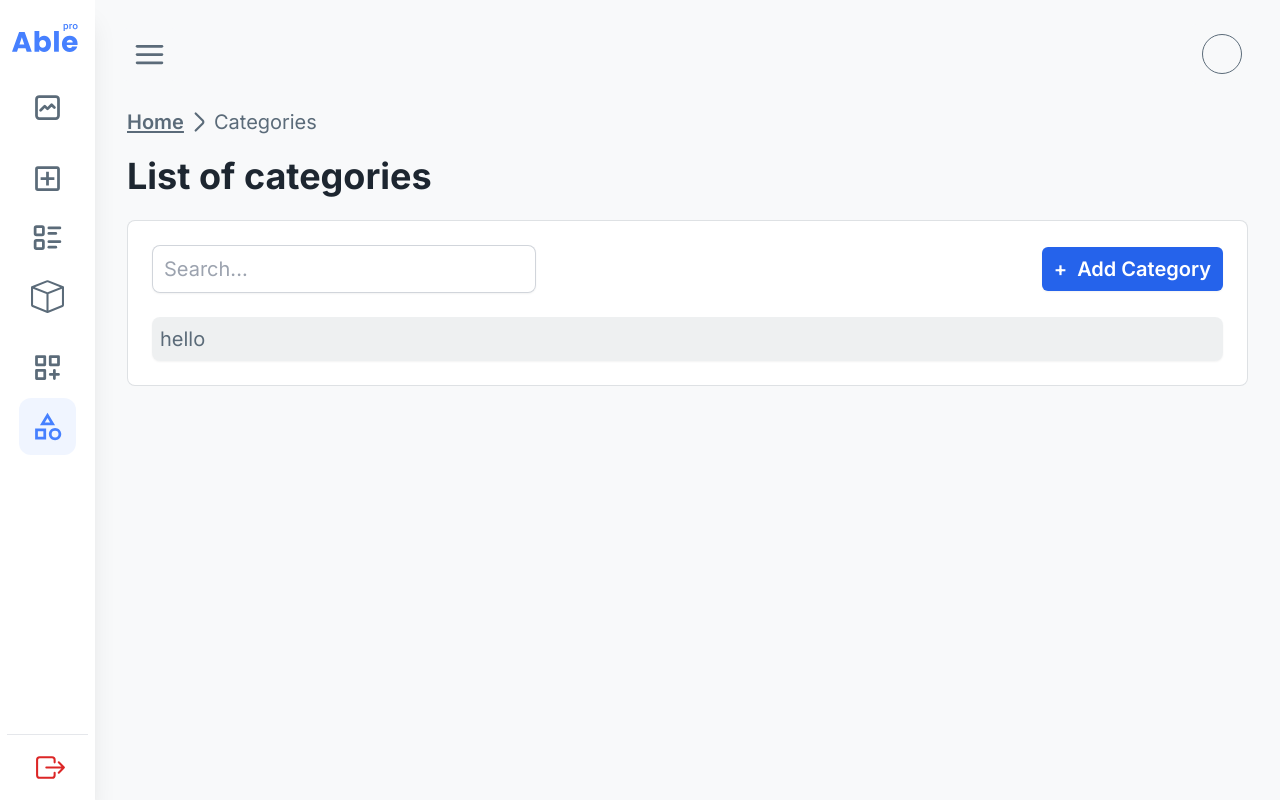
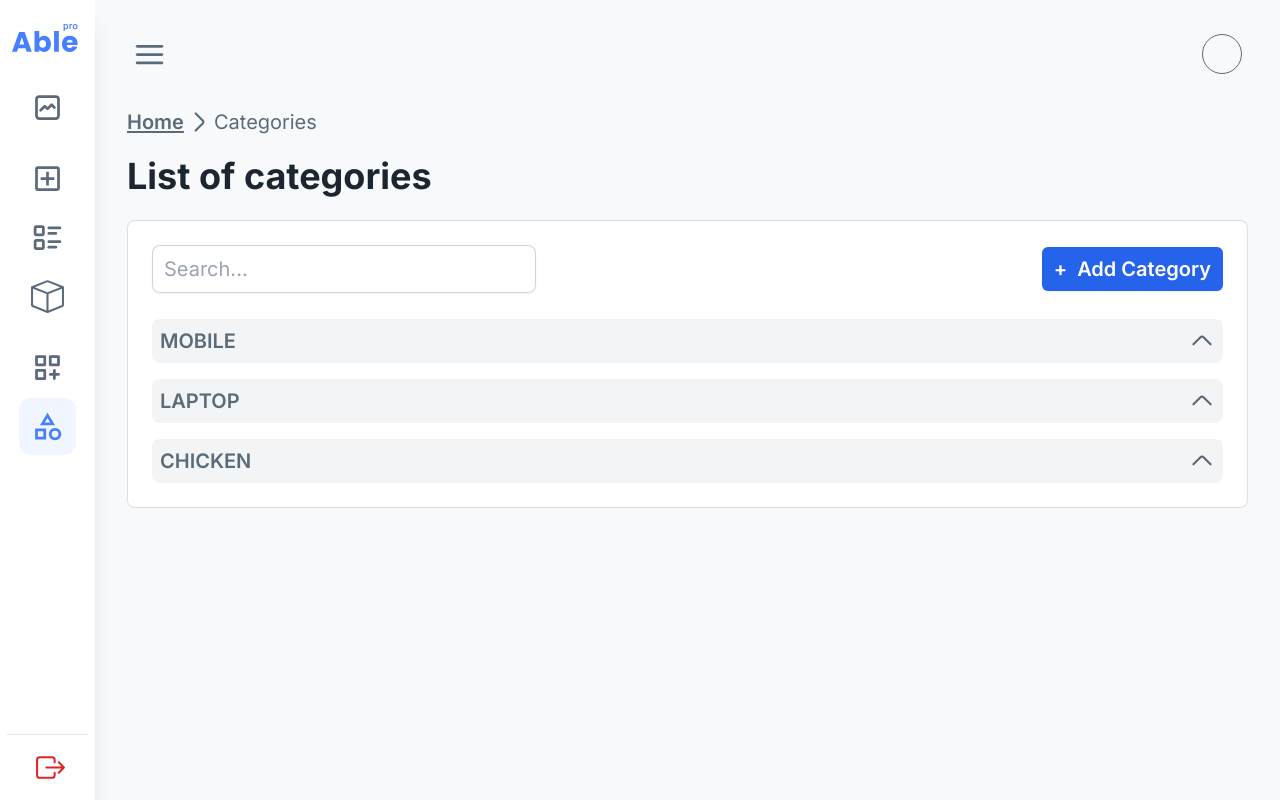
Before and after one commit to saeidsh777/Online-Shop--Group-Development-, a Next.js app: page /dashboard/categories in a window 1280 px wide. Built offline with nearby package versions, Linux system fonts and the light colour scheme.

Commit message:
Added: three example of category boxes

```diff
--- a/app/dashboard/(category)/categories/page.jsx
+++ b/app/dashboard/(category)/categories/page.jsx
@@ -1,3 +1,4 @@
+import CategoryBox from '@/components/Boxes/CategoryBox';
 import DashboardBox from '@/components/Boxes/DashboardBox';
 import DashboardBTN from '@/components/Buttons/Dashboard/DashboardBTN';
 import DashboardInput from '@/components/Inputs/DashboardInput/DashboardInput';
@@ -25,8 +26,25 @@ const page = () => {
                         </DashboardBTN>
                     </Link>
                 </div>
-                <div className="relative rounded-lg shadow-sm bg-dashboard-text/10 p-2">
-                    hello
+                <div className="flex flex-col gap-2 425:gap-2.5 sm:gap-3 896:gap-3.5">
+                    <CategoryBox name="Mobile">
+                        Lorem ipsum dolor sit, amet consectetur adipisicing
+                        elit. Nobis praesentium quod odit voluptates
+                        accusantium, natus ab fugiat blanditiis? Voluptates,
+                        est.
+                    </CategoryBox>
+                    <CategoryBox name="Laptop">
+                        Lorem ipsum dolor sit, amet consectetur adipisicing
+                        elit. Nobis praesentium quod odit voluptates
+                        accusantium, natus ab fugiat blanditiis? Voluptates,
+                        est.
+                    </CategoryBox>
+                    <CategoryBox name="chicken">
+                        Lorem ipsum dolor sit, amet consectetur adipisicing
+                        elit. Nobis praesentium quod odit voluptates
+                        accusantium, natus ab fugiat blanditiis? Voluptates,
+                        est.
+                    </CategoryBox>
                 </div>
             </DashboardBox>
         </div>
```
